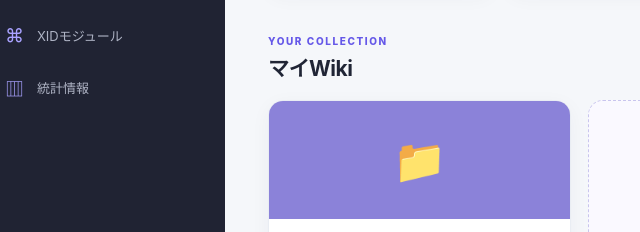
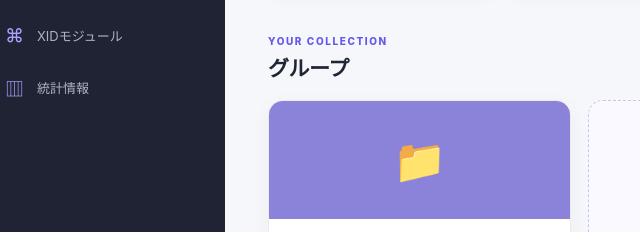
Before and after one commit to minax2036-beep/wikihub_V4, a plain HTML site: page index.html in a window 1280 px wide. Shown: the part 489-721 px from the top of the page, 25-665 px from the left. Drawn offline with Linux system fonts and the light colour scheme.

Commit message:
Rename home collection section to groups

```diff
--- a/index.html
+++ b/index.html
@@ -179,7 +179,7 @@
                 <div class="section-heading">
                     <div>
                         <div class="eyebrow">YOUR COLLECTION</div>
-                        <h2>マイWiki</h2>
+                        <h2>グループ</h2>
                     </div>
 
                     <a class="text-button" href="wikis.html">すべて表示 →</a>
```
